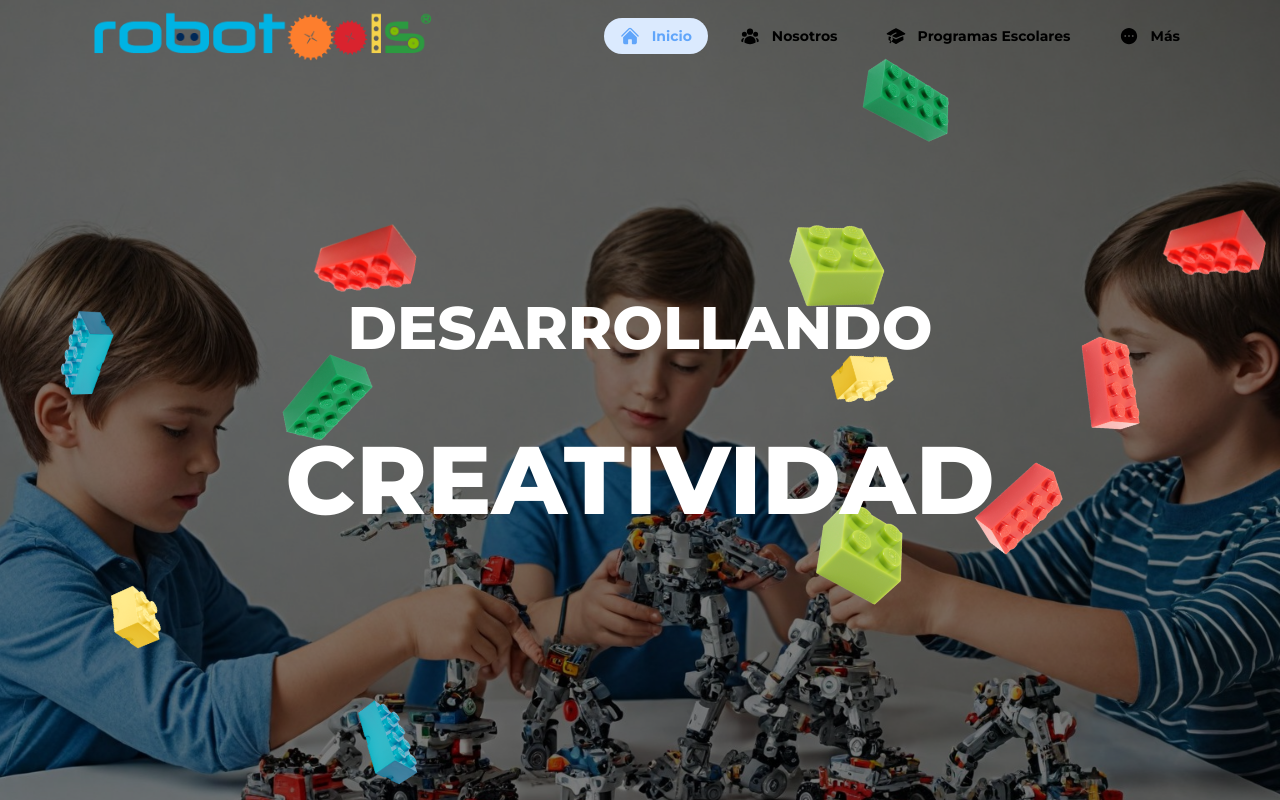
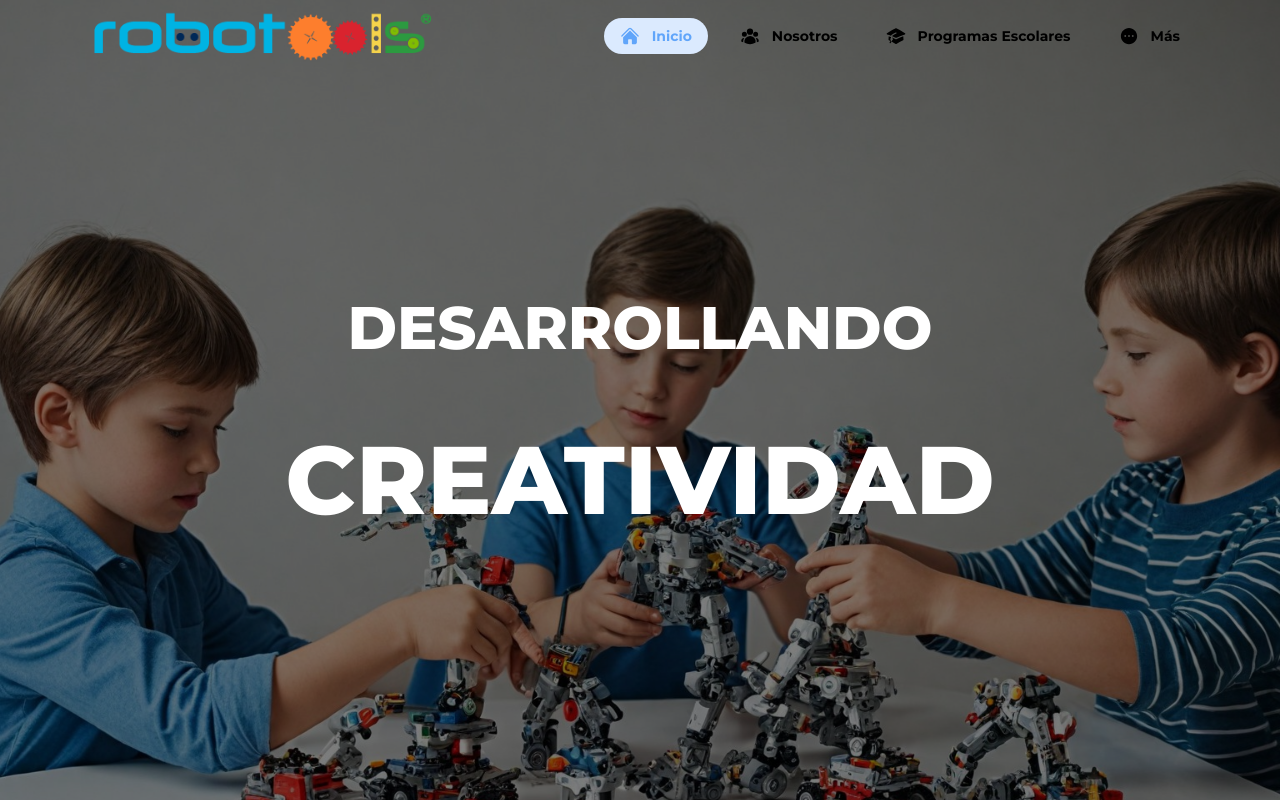
Before and after one commit to Edgar767/RoboTools, a React (Vite) app: page /inicio in a window 1280 px wide. Shown: the top 800 px of the page. Built offline with nearby package versions, Linux system fonts and the light colour scheme; what tailwindcss-hero-patterns would draw is missing.

Commit message:
Cambio de Capas

```diff
--- a/src/Pages/Inicio.jsx
+++ b/src/Pages/Inicio.jsx
@@ -215,15 +215,14 @@ const images = ['/img/Imagenes_Inicio/Carrusel_Inicio/carrusel1.jpeg', '/img/Ima
 const title2Texts = ['MENTES', 'CREATIVIDAD', 'DIVERSION'];
 
 const Inicio = () => {
-
   return (
-    <div>
+    <div className="relative min-h-screen">
+      <Floating />
+      <div className="relative z-10">
         {/* Carrusel */}
         <div>
           <Carrusel images={images} title='DESARROLLANDO' title2Texts={title2Texts} />
         </div>
-
-      <Floating />
 
         {/* INICIO CURSOS */}
         <InicioCards
@@ -276,7 +275,7 @@ const Inicio = () => {
         <InfiniteCarrusel
           cards={InfiniteCarruselData}
         />
-
+      </div>
     </div>
   );
 };
```
Lines whose indentation alone changed are shown as unchanged.
